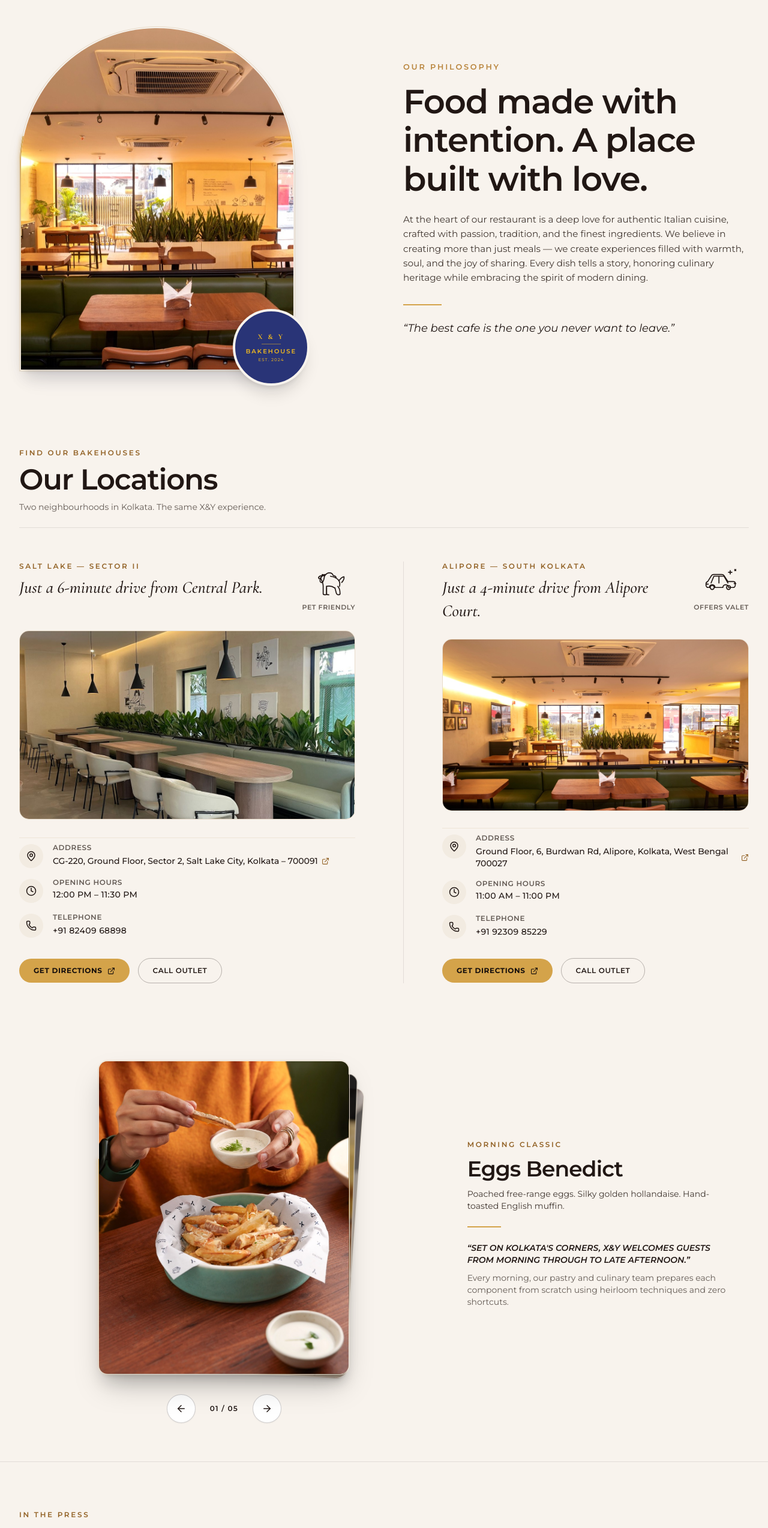
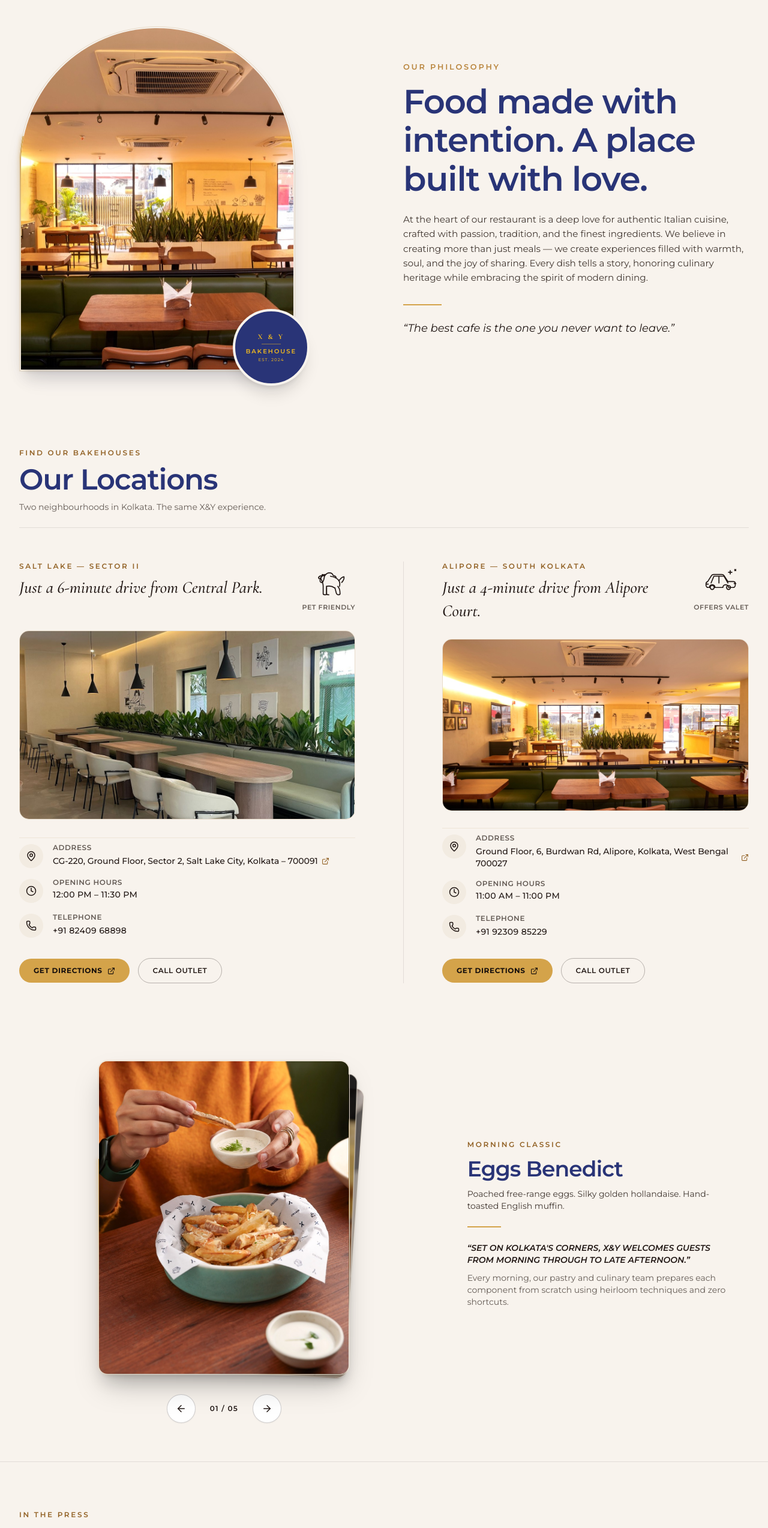
Before and after one commit to iamdapy3279/candy, a Next.js app: page / in a window 1280 px wide. Shown: the part 820-3367 px from the top of the page at 60% size. Built offline with nearby package versions, Linux system fonts and the light colour scheme.

Commit message:
Update headlines and food names to #293477 blue

```diff
--- a/app/globals.css
+++ b/app/globals.css
@@ -34,7 +34,7 @@ body {
   font-weight: 600;
   line-height: 1.15;
   letter-spacing: -0.02em;
-  color: #211714;
+  color: #293477;
 }
 
 .philosophy-body {
--- a/components/Evolution.tsx
+++ b/components/Evolution.tsx
@@ -35,7 +35,7 @@ export default function Evolution() {
             initial={{ opacity: 0, y: 15 }}
             whileInView={{ opacity: 1, y: 0 }}
             viewport={{ once: true }}
-            className="font-sans text-3xl sm:text-5xl font-semibold text-navy-800 tracking-tight mb-3"
+            className="font-sans text-3xl sm:text-5xl font-semibold text-[#293477] tracking-tight mb-3"
           >
             {websiteContent.evolution.title}
           </motion.h2>
--- a/components/FoodAndDrinks.tsx
+++ b/components/FoodAndDrinks.tsx
@@ -230,7 +230,7 @@ export default function FoodAndDrinks() {
                 </span>
 
                 {/* 2. Dish Title */}
-                <h3 className="font-sans text-2xl sm:text-3xl lg:text-4xl font-semibold text-navy-800 leading-snug tracking-tight mb-3">
+                <h3 className="font-sans text-2xl sm:text-3xl lg:text-4xl font-semibold text-[#293477] leading-snug tracking-tight mb-3">
                   {currentDish.name}
                 </h3>
 
--- a/components/Location.tsx
+++ b/components/Location.tsx
@@ -90,7 +90,7 @@ export default function Location() {
             <span className="font-sans text-xs tracking-[0.22em] uppercase text-gold-700 font-semibold block mb-2 sm:mb-3">
               FIND OUR BAKEHOUSES
             </span>
-            <h2 className="font-sans text-3xl sm:text-4xl lg:text-5xl font-semibold text-navy-800 tracking-tight leading-[1.1]">
+            <h2 className="font-sans text-3xl sm:text-4xl lg:text-5xl font-semibold text-[#293477] tracking-tight leading-[1.1]">
               Our Locations
             </h2>
             <p className="font-sans text-xs sm:text-sm text-charcoal-800/80 mt-2 sm:mt-3 leading-relaxed">
--- a/components/Philosophy.tsx
+++ b/components/Philosophy.tsx
@@ -80,10 +80,10 @@ export default function Philosophy() {
             </span>
 
             {/* Section Headline: Desktop perfect original, Mobile max 5 words */}
-            <h2 className="hidden md:block philosophy-heading mb-6">
+            <h2 className="hidden md:block philosophy-heading text-[#293477] mb-6">
               {websiteContent.philosophy.title}
             </h2>
-            <h2 className="md:hidden philosophy-heading text-3xl leading-[1.08] mb-4">
+            <h2 className="md:hidden philosophy-heading text-[#293477] text-3xl leading-[1.08] mb-4">
               {websiteContent.philosophy.mobileTitle || "Food Made With Pure Intention"}
             </h2>
 
```
